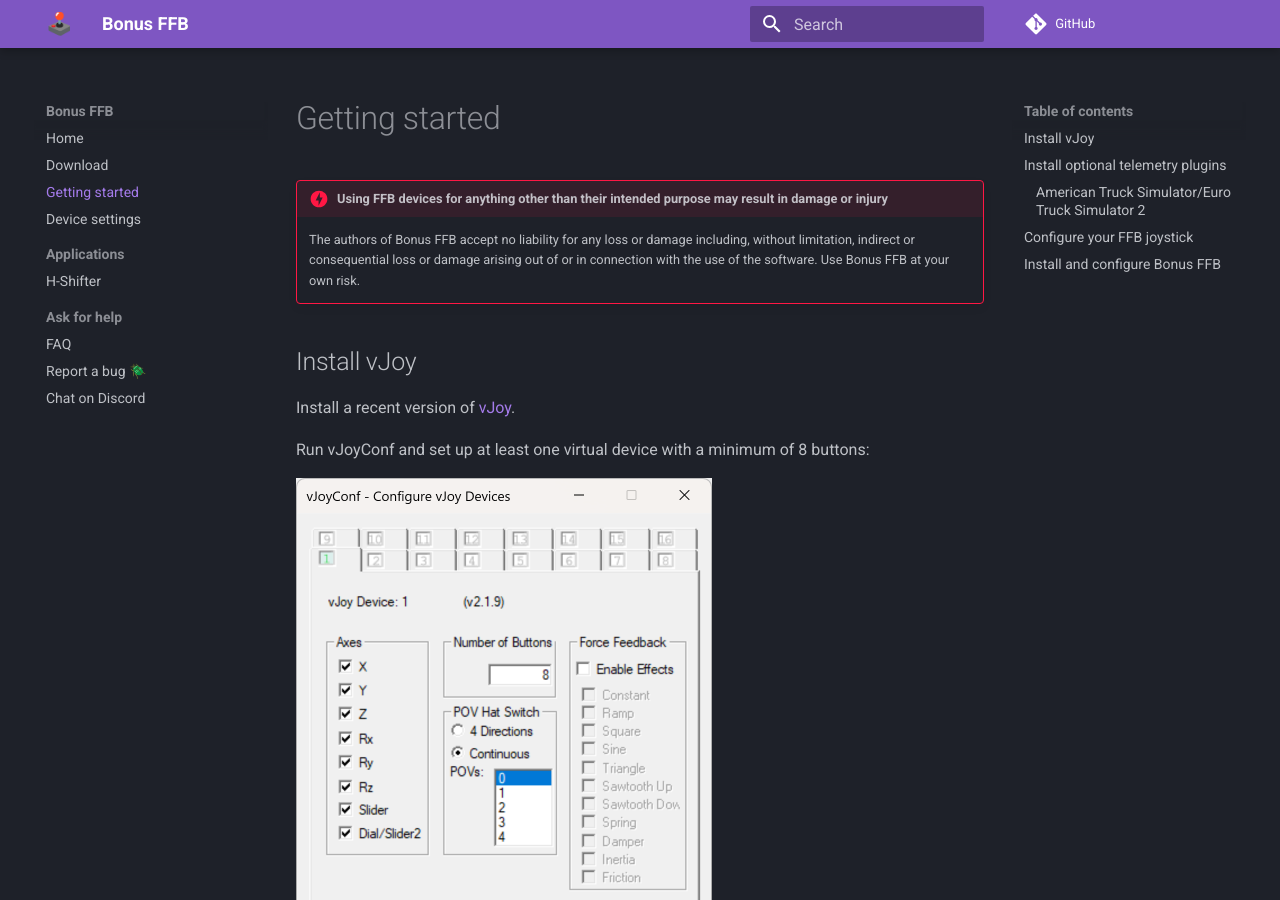
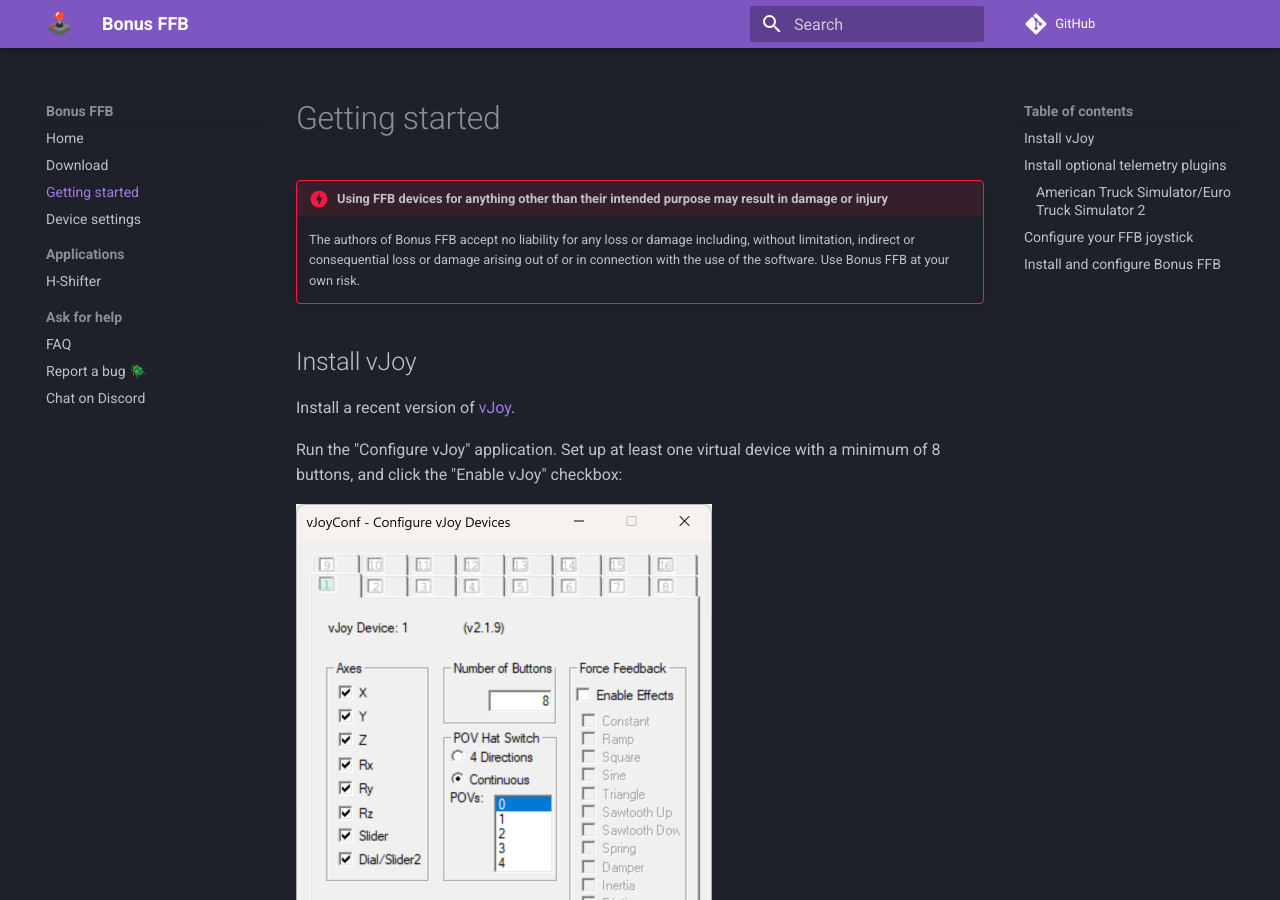
Before and after one commit to kgmonteith/BonusFFB, an MkDocs documentation site: the page built from docs/getting-started.md, in a window 1280 px wide and 900 px high. Built offline with MkDocs 1.6.1 and Material for MkDocs 9.7.7, drawn with Linux system fonts in a browser that asks for light colours; comment, search, counter and statistics services are not loaded.

Commit message:
More doc clarity

```diff
--- a/docs/getting-started.md
+++ b/docs/getting-started.md
@@ -7,7 +7,7 @@
 
 Install a recent version of [vJoy](https://github.com/jshafer817/vJoy/releases/tag/v2.1.9.1).
 
-Run vJoyConf and set up at least one virtual device with a minimum of 8 buttons:
+Run the "Configure vJoy" application. Set up at least one virtual device with a minimum of 8 buttons, and click the "Enable vJoy" checkbox:
 
 ![vJoy config](images/vjoy-config.png){: style="height:551;width:416px"}
 
```
